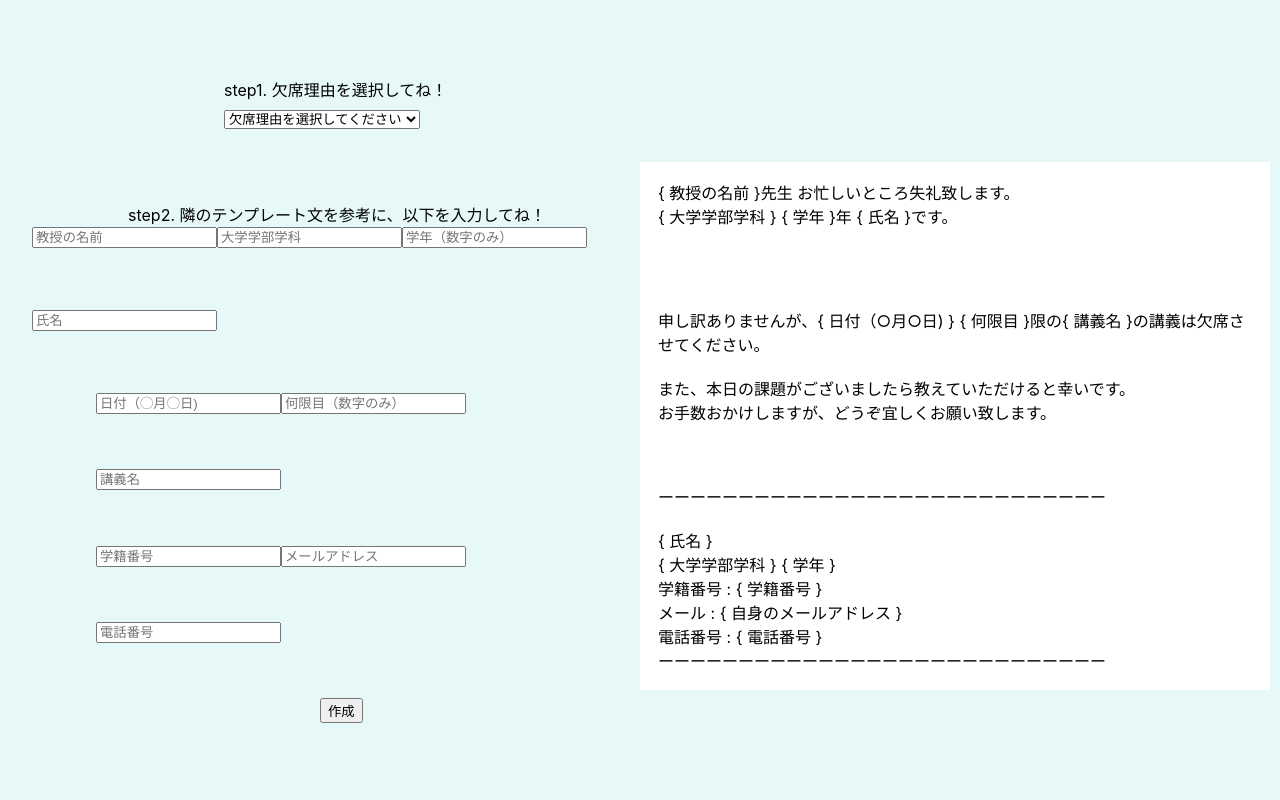
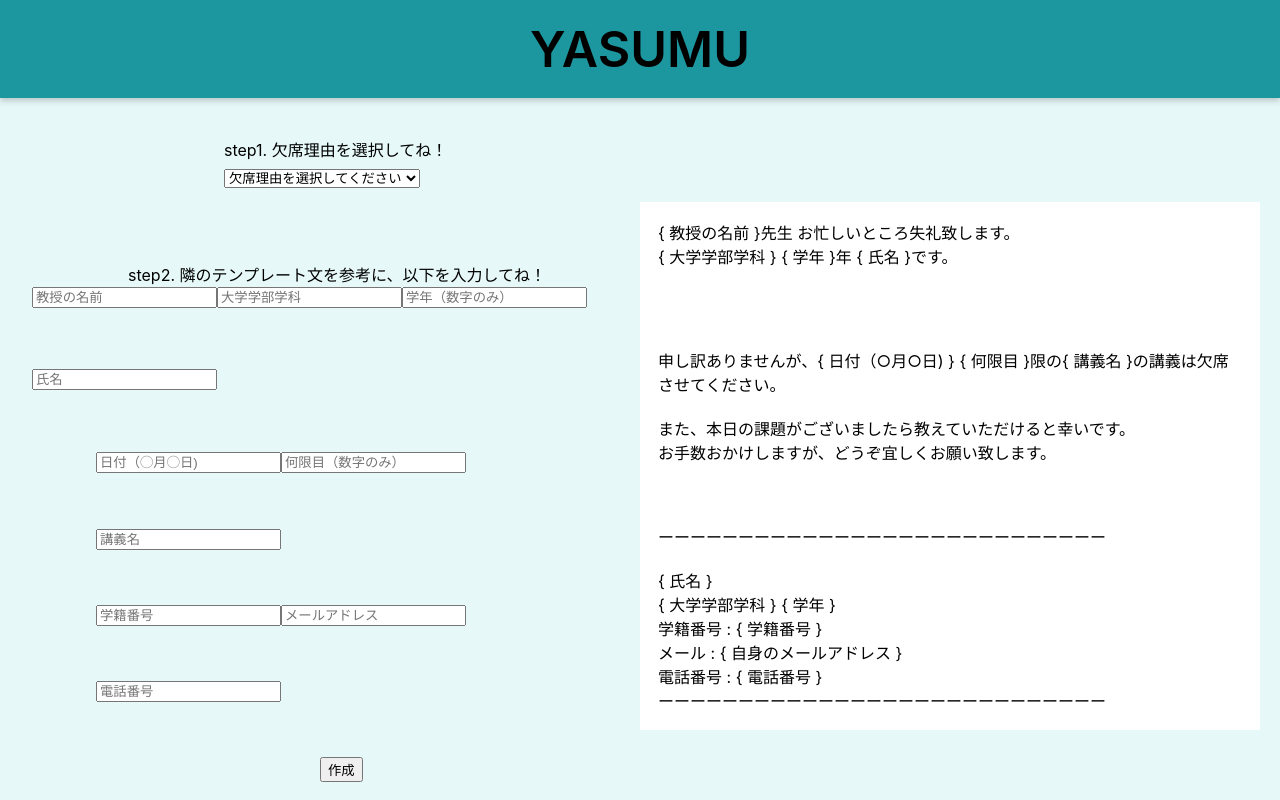
Before and after one commit to yusei53/ASAP, a React (Create React App) app: page / in a window 1280 px wide. Built offline with nearby package versions, Linux system fonts and the light colour scheme.

Commit message:
ヘッダー追加

```diff
--- a/src/App.js
+++ b/src/App.js
@@ -7,7 +7,7 @@ function App() {
     <BrowserRouter>
       <Routes>
         <Route path="/" element={<WelcomePage></WelcomePage>} />
-        <Route path="/home" element={<HomePage>aaa</HomePage>} />
+        <Route path="/home" element={<HomePage></HomePage>} />
       </Routes>
     </BrowserRouter>
   );
--- /dev/null
+++ b/src/components/Header.jsx
@@ -0,0 +1,23 @@
+import styled from "styled-components"
+
+
+export const Header = () => {
+    return (
+    <SHeader>
+<SString>YASUMU</SString>
+    </SHeader>
+    )
+}
+
+const SHeader = styled.div`
+background-color : #1C97A0;
+box-shadow: 0 3px 6px rgba(0,0,0,0.2);
+
+`
+
+const SString = styled.div`
+font-weight: 600;
+text-align: center;
+font-size: 50px;
+padding: 1.5% 0;
+`
--- a/src/components/HomePage.jsx
+++ b/src/components/HomePage.jsx
@@ -2,26 +2,28 @@ import React from "react";
 import { useLocation } from "react-router-dom";
 import styled from "styled-components";
 import { Test } from "./Test";
+import { Header } from "./Header";
 
 export const HomePage = () => {
   return (
-    <SDiv>
+    <SBDiv>
+            <Header/>
       <SBox>
         <TestWrapper>
           <Test />
         </TestWrapper>
       </SBox>
-    </SDiv>
+    </SBDiv>
   );
 };
 
-const SDiv = styled.div`
+const SBDiv = styled.div`
   height: 100vh;
   background-color: #e6f9f8;
-  padding-top: 3%;
-`;
+`
 
 const SBox = styled.div`
+margin-top: 2%;
   background-color: white;
   width: 40%;
   margin-left: 25%; /* 左側のマージンを50% - (ボックス幅の半分) に設定 */
--- a/src/components/TemMessage.jsx
+++ b/src/components/TemMessage.jsx
@@ -80,7 +80,6 @@ export const TemMessage = (props) => {
 
 const SBox = styled.div`
   background-color: white;
-  margin-right: 10px;
-  margin-top: 8%;
+  margin-right: 20px;
   padding: 18px;
 `;
--- a/src/components/Test.jsx
+++ b/src/components/Test.jsx
@@ -18,7 +18,7 @@ export const Test = () => {
   const name = searchParams.get("name");
   const id = searchParams.get("id");
   const number = searchParams.get("number");
-  const reason = searchParams.get("reason")
+  const reason = searchParams.get("reason");
 
   const [isCopied, setIsCopied] = useState(false);
 
--- a/src/components/WelcomePage.jsx
+++ b/src/components/WelcomePage.jsx
@@ -1,6 +1,7 @@
 import React, { useState } from "react";
 import { Link } from "react-router-dom";
 import styled from "styled-components";
+import { Header } from "./Header";
 import { TemMessage } from "./TemMessage";
 
 export const WelcomePage = () => {
@@ -12,18 +13,21 @@ export const WelcomePage = () => {
   };
 
   return (
+    <>
+    <SBDiv>
+          <Header />
     <SDiv>
       <LeftElement>
         <form>
           <div>
             <SelectParent>
               <div>step1. 欠席理由を選択してね！</div>
-<SSelect
+              <SSelect
                 name="reason"
                 value={inputValues.reason || ""}
                 onChange={handleInputChange}
               >
-                <option value="selectREeason">
+                <option value="selectReeason">
                   欠席理由を選択してください
                 </option>
                 <option value="recruitment">就活</option>
@@ -142,15 +146,22 @@ export const WelcomePage = () => {
         />
       </RightElement>
     </SDiv>
+    </SBDiv>
+    </>
+
   );
 };
+
+const SBDiv = styled.div`
+  height: 100vh;
+  background-color: #e6f9f8;
+`
 
 const SDiv = styled.div`
   display: flex;
   align-items: center;
-  height: 100vh;
   justify-content: space-between;
-  background-color: #e6f9f8;
+
 `;
 
 const SInput = styled.input`
@@ -164,13 +175,13 @@ const SSelect = styled.select`
 
 const LeftElement = styled.div`
   width: 50%;
+    margin-top: 3%;
 `;
 
 const RightElement = styled.div`
   width: 50%;
-  display: flex;
-  justify-content: center;
-  align-items: center;
+  margin-top: 4%;
+
 `;
 
 const SButton = styled.button`
@@ -178,7 +189,6 @@ const SButton = styled.button`
 `;
 
 const SelectParent = styled.div`
-
   margin-left: 35%;
 `;
 
```
